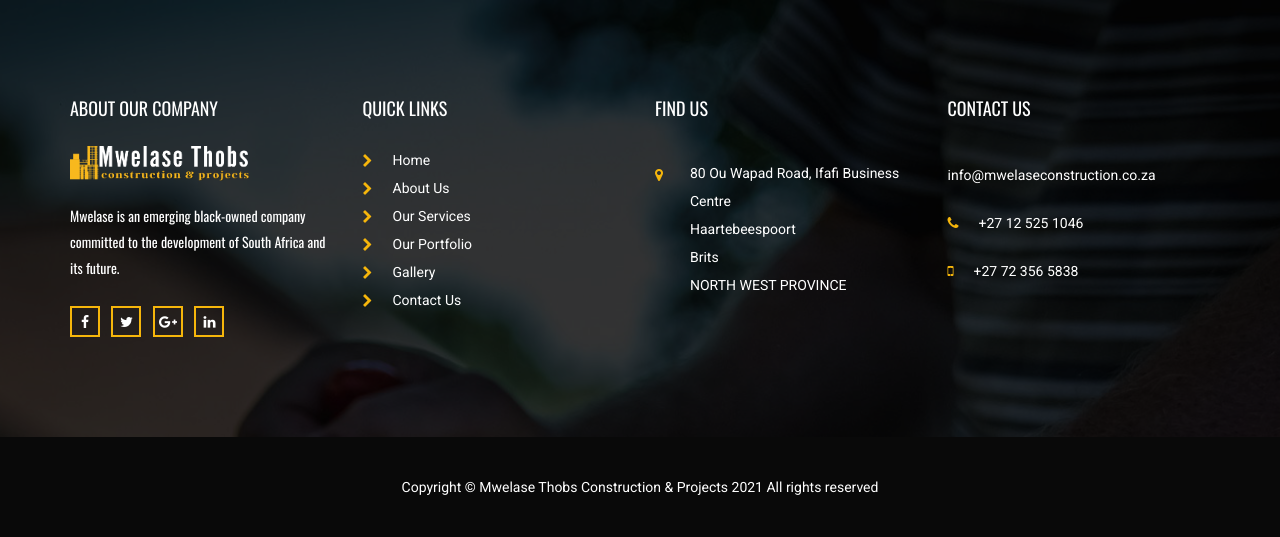
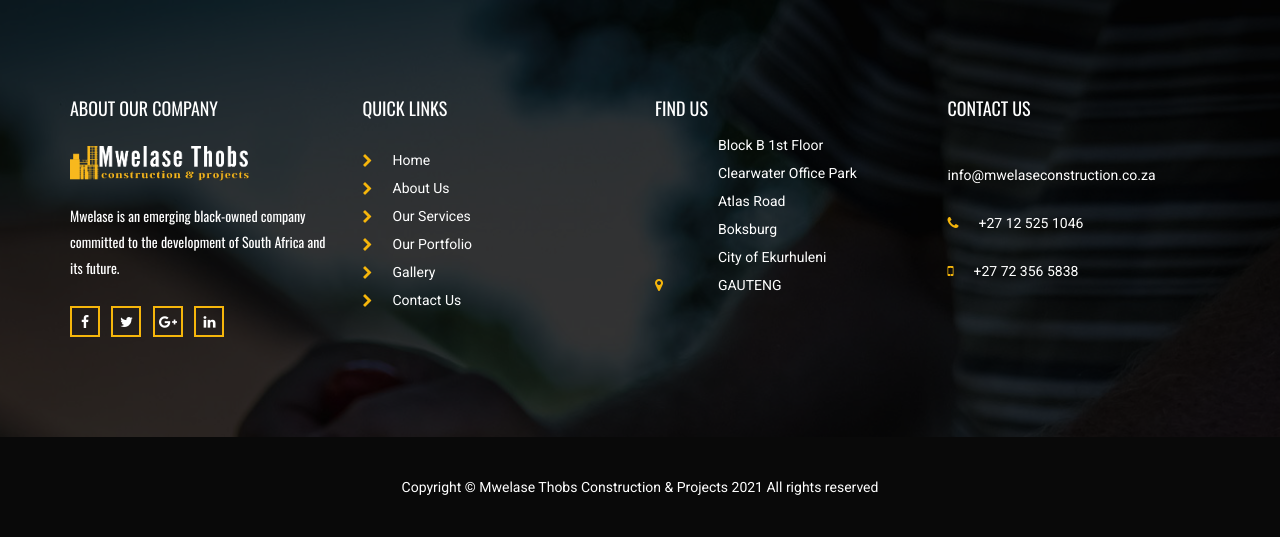
Before and after one commit to Isaacmaredi/mwelase, a Django app: page /main_app/gallery/ in a window 1280 px wide. Shown: the part 785-1322 px from the top of the page. Run offline with Django 3.2, Linux system fonts and the light colour scheme; data that the repository does not hold is empty; some libraries are stand-ins or nearby versions.

Commit message:
Address change on footer

```diff
--- a/templates/base.html
+++ b/templates/base.html
@@ -155,8 +155,8 @@
                     <h2>Find Us</h2>
                     <address>
                         <ul class="my_address">
-                            <li><a href="{% url 'main_web:contact' %}"><i class="fa fa-map-marker" aria-hidden="true"></i><span> 80 Ou Wapad Road, Ifafi Business Centre <br>
-                                Haartebeespoort <br> Brits <br> NORTH WEST PROVINCE </span></a></li>
+                            <li><a href="{% url 'main_web:contact' %}"><i class="fa fa-map-marker" aria-hidden="true"></i><span> Block B 1st Floor <br> Clearwater Office Park <br>
+                                Atlas Road <br> Boksburg <br> City of Ekurhuleni <br>GAUTENG </span></a></li>
                         </ul>
                     </address>
 
```
